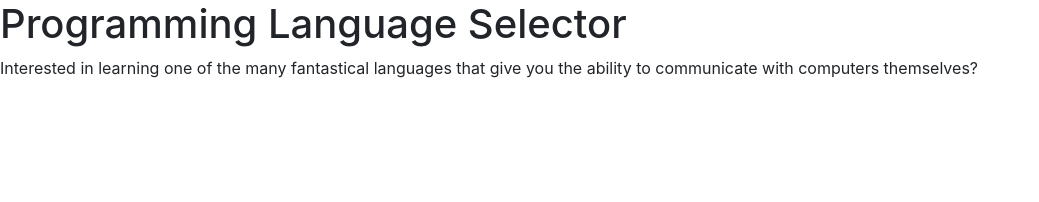
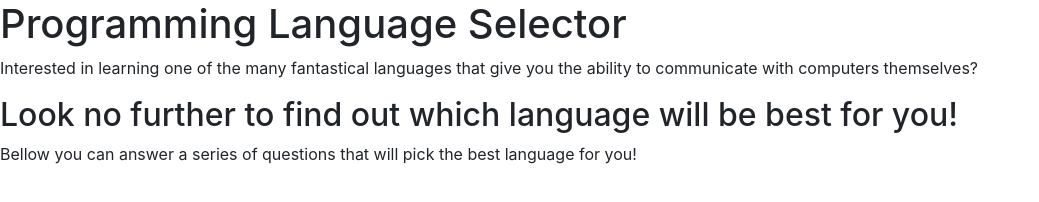
Before and after one commit to Coltthatcher/Programing-Language-Suggester, a plain HTML site: page index.html in a window 1280 px wide. Shown: the whole page, without its empty margins (0-1039 px from the left). Drawn offline with nearby package versions, Linux system fonts and the light colour scheme.

Commit message:
WIP: branching

```diff
--- a/index.html
+++ b/index.html
@@ -10,6 +10,8 @@
 <body>
   <h1>Programming Language Selector</h1>
   <p>Interested in learning one of the many fantastical languages that give you the ability to communicate with computers themselves?</p>
+  <h2>Look no further to find out which language will be best for you!</h2>
+  <p>Bellow you can answer a series of questions that will pick the best language for you!</p>
 
 
 
```
